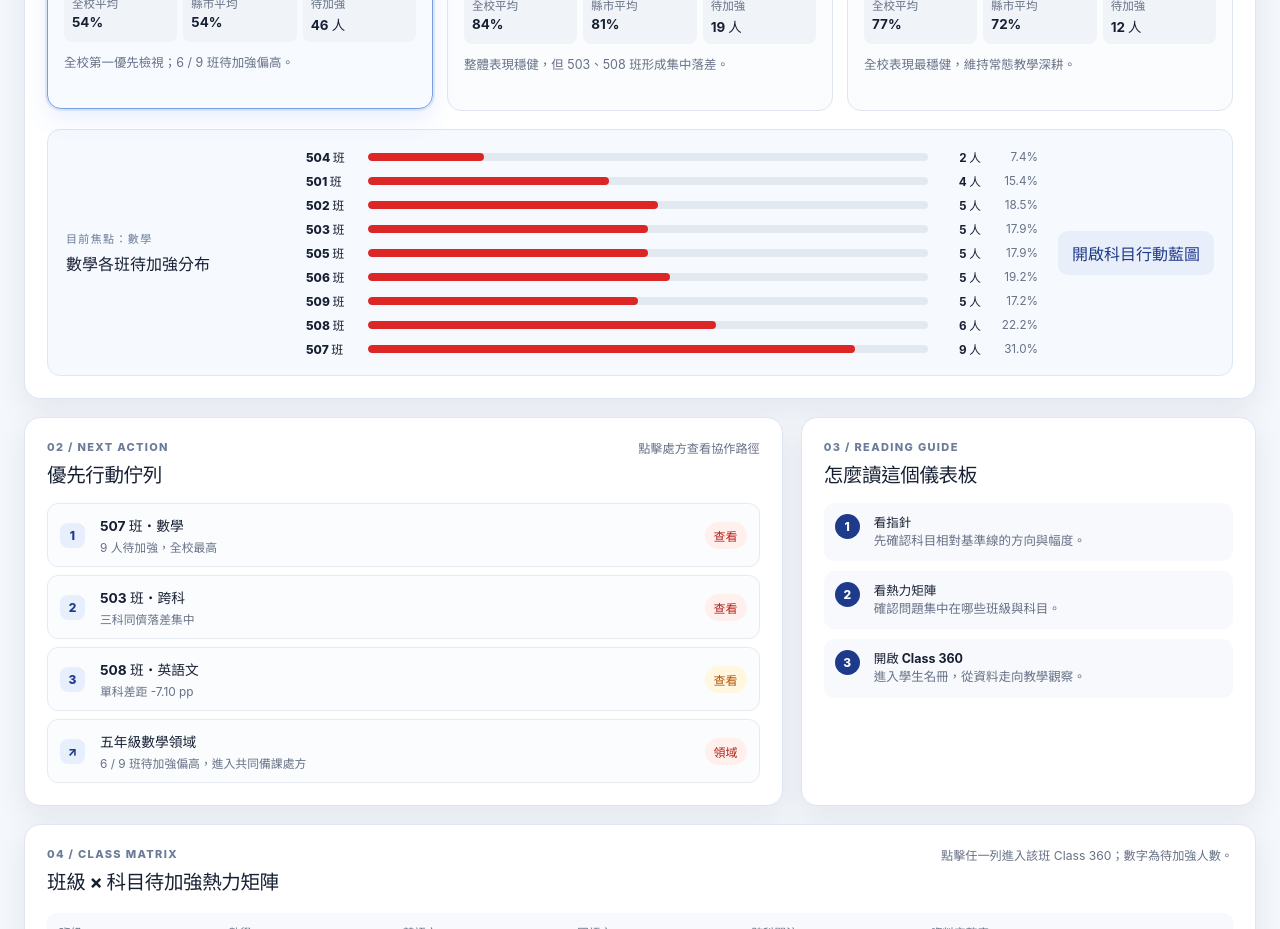
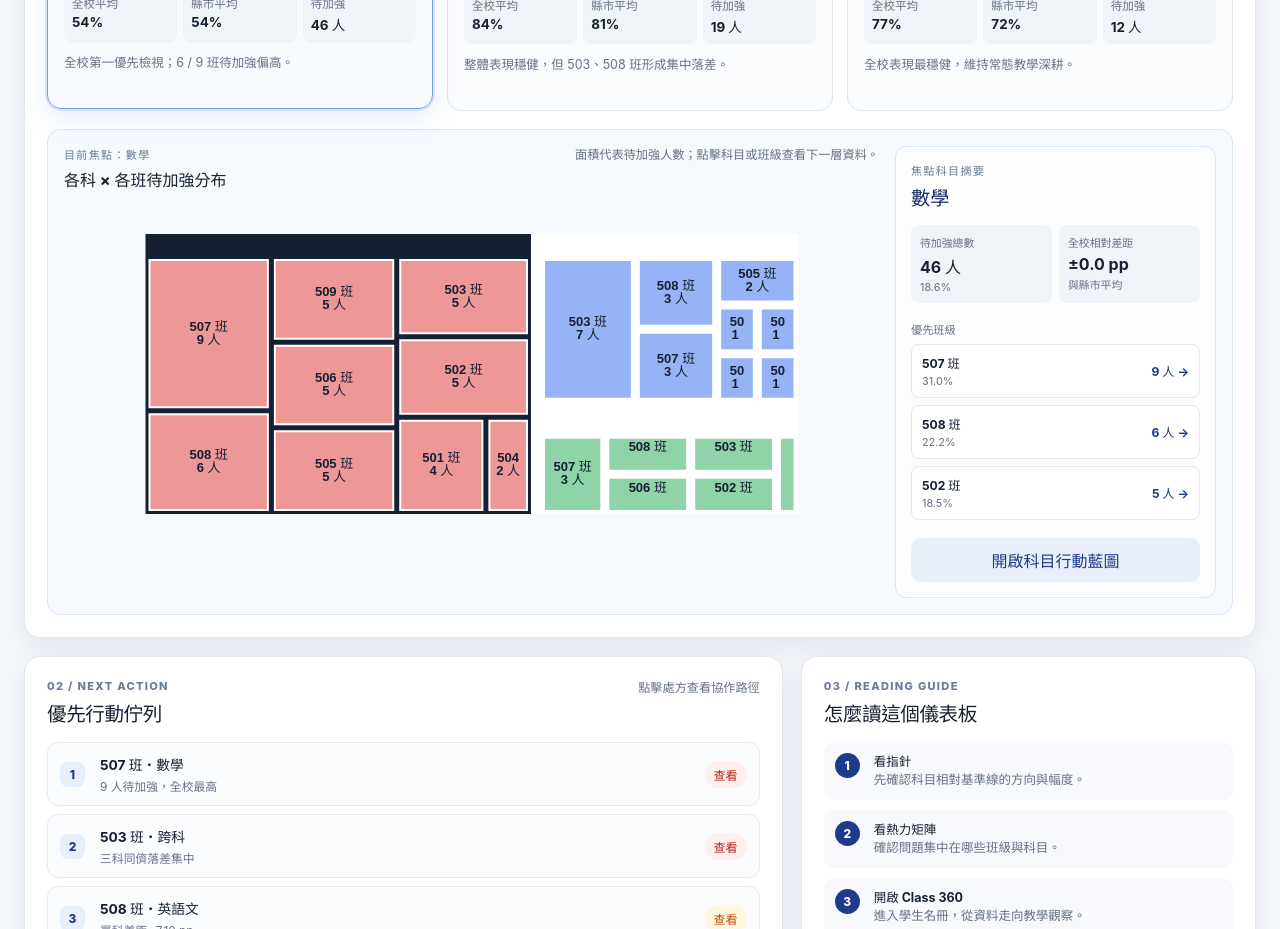
Before and after one commit to SAAA-ntcu/gaotong-dashboard, a Vue app: page /school in a window 1280 px wide. Shown: the part 840-1769 px from the top of the page. Built offline with nearby package versions, Linux system fonts and the light colour scheme.

Commit message:
feat: replace school distribution bars with treemap

```diff
--- /dev/null
+++ b/src/components/SupportTreemap.vue
@@ -0,0 +1,142 @@
+<script setup>
+import * as echarts from 'echarts';
+import { nextTick, onBeforeUnmount, onMounted, ref, watch } from 'vue';
+
+const props = defineProps({
+  subjects: { type: Array, required: true },
+  classIds: { type: Array, required: true },
+  classStats: { type: Object, required: true },
+  selectedSubjectId: { type: String, default: '' }
+});
+
+const emit = defineEmits(['select-class', 'select-subject']);
+const chartElement = ref(null);
+let chart;
+let resizeObserver;
+
+function hexToRgba(hex, alpha) {
+  const value = hex.replace('#', '');
+  const normalized = value.length === 3 ? value.split('').map((part) => part + part).join('') : value;
+  const number = Number.parseInt(normalized, 16);
+  return `rgba(${number >> 16}, ${(number >> 8) & 255}, ${number & 255}, ${alpha})`;
+}
+
+function buildTree() {
+  return props.subjects.map((subject) => {
+    const children = props.classIds.map((classId) => {
+      const stats = props.classStats[classId]?.subjects?.[subject.id];
+      return {
+        name: `${classId} 班`,
+        classId,
+        subjectId: subject.id,
+        value: stats?.supportCount || 0,
+        supportRate: stats?.supportRate || 0,
+        tested: stats?.tested || 0,
+        delta: stats?.delta || 0,
+        itemStyle: {
+          color: hexToRgba(subject.color, 0.48),
+          borderColor: '#ffffff',
+          borderWidth: 2
+        }
+      };
+    });
+
+    return {
+      name: subject.name,
+      subjectId: subject.id,
+      value: children.reduce((sum, child) => sum + child.value, 0),
+      children,
+      itemStyle: {
+        color: subject.color,
+        borderColor: props.selectedSubjectId === subject.id ? '#172033' : '#ffffff',
+        borderWidth: props.selectedSubjectId === subject.id ? 3 : 2
+      }
+    };
+  });
+}
+
+function formatDelta(value) {
+  return `${value > 0 ? '+' : value === 0 ? '±' : ''}${Number(value).toFixed(2)} pp`;
+}
+
+function renderChart() {
+  if (!chartElement.value) return;
+  if (!chart) chart = echarts.init(chartElement.value);
+
+  chart.setOption({
+    animationDuration: 480,
+    animationDurationUpdate: 320,
+    tooltip: {
+      confine: true,
+      backgroundColor: 'rgba(255,255,255,0.98)',
+      borderColor: '#dfe6ef',
+      borderWidth: 1,
+      textStyle: { color: '#172033' },
+      formatter: (params) => {
+        const item = params.data;
+        if (!item?.classId) {
+          return `<strong>${item?.name || ''}</strong><br/>全學年待加強：${item?.value || 0} 人`;
+        }
+        return `<strong>${item.subjectId === 'math' ? '數學' : item.subjectId === 'english' ? '英語文' : '國語文'}・${item.classId} 班</strong>` +
+          `<br/>待加強：${item.value} / ${item.tested} 人 (${Number(item.supportRate).toFixed(1)}%)` +
+          `<br/>同儕差距：${formatDelta(item.delta)}`;
+      }
+    },
+    series: [{
+      type: 'treemap',
+      data: buildTree(),
+      roam: false,
+      nodeClick: false,
+      leafDepth: 2,
+      squareRatio: 1.15,
+      breadcrumb: { show: false },
+      visibleMin: 1,
+      upperLabel: {
+        show: true,
+        height: 25,
+        color: '#ffffff',
+        fontSize: 12,
+        fontWeight: 800,
+        padding: [5, 8]
+      },
+      label: {
+        show: true,
+        color: '#172033',
+        fontSize: 13,
+        fontWeight: 800,
+        formatter: (params) => params.data?.classId ? `${params.data.name}\n${params.data.value} 人` : ''
+      },
+      levels: [
+        { itemStyle: { borderWidth: 0, gapWidth: 10 }, upperLabel: { show: false } },
+        { itemStyle: { gapWidth: 5 }, upperLabel: { show: true } },
+        { itemStyle: { gapWidth: 2 } }
+      ]
+    }]
+  }, true);
+
+  chart.off('click');
+  chart.on('click', (params) => {
+    if (params.data?.classId) emit('select-class', params.data.classId);
+    else if (params.data?.subjectId) emit('select-subject', params.data.subjectId);
+  });
+}
+
+onMounted(async () => {
+  await nextTick();
+  renderChart();
+  resizeObserver = new ResizeObserver(() => chart?.resize());
+  if (chartElement.value) resizeObserver.observe(chartElement.value);
+});
+
+watch(() => [props.classStats, props.selectedSubjectId], renderChart, { deep: true });
+
+onBeforeUnmount(() => {
+  resizeObserver?.disconnect();
+  chart?.dispose();
+  chart = undefined;
+});
+</script>
+
+<template>
+  <div ref="chartElement" class="support-treemap" role="img" aria-label="各科目與班級待加強人數 Treemap" />
+</template>
--- a/src/styles/tokens.css
+++ b/src/styles/tokens.css
@@ -98,16 +98,28 @@ a { color: inherit; }
 .subject-card-stats span { padding: 8px; border-radius: 8px; background: #f0f4f9; }
 .subject-card-stats strong { display: block; margin-top: 3px; color: var(--ink); font-size: 0.84rem; }
 .subject-card p { min-height: 38px; margin: 12px 0 0; color: var(--muted); font-size: 0.78rem; line-height: 1.5; }
-.subject-focus-strip { display: grid; grid-template-columns: 220px minmax(0, 1fr) auto; align-items: center; gap: 20px; margin-top: 18px; padding: 18px; border: 1px solid #dce7f5; border-radius: 13px; background: #f6f9fe; }
-.subject-focus-strip h3 { margin: 5px 0 0; font-size: 1rem; }
-.subject-bars { display: grid; gap: 7px; }
-.class-bar-row { display: grid; grid-template-columns: 54px minmax(80px, 1fr) 45px 49px; align-items: center; gap: 8px; padding: 0; border: 0; color: var(--ink); background: transparent; text-align: left; }
-.class-bar-row:hover .class-bar-label { color: var(--blue); }
-.class-bar-label { font-size: 0.75rem; font-weight: 800; }
-.class-bar-track, .breadth-track { display: block; height: 8px; overflow: hidden; border-radius: 999px; background: #e3e9f1; }
-.class-bar-track span, .breadth-track span { display: block; height: 100%; border-radius: inherit; }
-.class-bar-row strong, .class-bar-row small { text-align: right; font-size: 0.73rem; }
-.class-bar-row small { color: var(--muted); }
+.distribution-layout { display: grid; grid-template-columns: minmax(0, 1.65fr) minmax(250px, 0.65fr); gap: 16px; align-items: stretch; margin-top: 18px; padding: 16px; border: 1px solid #dce7f5; border-radius: 13px; background: #f6f9fe; }
+.distribution-chart-panel { min-width: 0; }
+.distribution-panel-head { display: flex; justify-content: space-between; align-items: flex-start; gap: 14px; margin-bottom: 8px; }
+.distribution-panel-head h3 { margin: 5px 0 0; font-size: 1rem; }
+.support-treemap { width: 100%; height: 350px; min-height: 280px; }
+.distribution-detail { display: flex; min-width: 0; flex-direction: column; padding: 15px; border: 1px solid #dce7f5; border-radius: 11px; background: rgba(255, 255, 255, 0.78); }
+.distribution-detail h3 { margin: 5px 0 14px; color: var(--navy); font-size: 1.2rem; }
+.distribution-stat-grid { display: grid; grid-template-columns: repeat(2, minmax(0, 1fr)); gap: 7px; }
+.distribution-stat-grid > div { padding: 9px; border-radius: 8px; background: #f0f4f9; }
+.distribution-stat-grid span, .distribution-stat-grid strong, .distribution-stat-grid small { display: block; }
+.distribution-stat-grid span { color: var(--muted); font-size: 0.68rem; }
+.distribution-stat-grid strong { margin: 4px 0 2px; color: var(--ink); font-size: 1rem; }
+.distribution-stat-grid small { color: var(--muted); font-size: 0.68rem; }
+.distribution-top-list { display: grid; gap: 7px; margin: 18px 0; }
+.distribution-list-label { color: var(--muted); font-size: 0.7rem; font-weight: 800; }
+.distribution-top-list button { display: flex; justify-content: space-between; align-items: center; gap: 8px; padding: 9px 10px; border: 1px solid #e2e8f0; border-radius: 8px; color: var(--ink); background: #fff; text-align: left; }
+.distribution-top-list button:hover { border-color: #9ab6e7; background: #f7faff; }
+.distribution-top-list button span, .distribution-top-list button strong, .distribution-top-list button small { display: block; }
+.distribution-top-list button strong { font-size: 0.76rem; }
+.distribution-top-list button small { margin-top: 2px; color: var(--muted); font-size: 0.68rem; }
+.distribution-top-list button > b { color: var(--navy-2); font-size: 0.76rem; white-space: nowrap; }
+.distribution-detail .secondary-button { margin-top: auto; text-align: center; }
 
 .decision-grid { display: grid; grid-template-columns: 1.25fr 0.75fr; gap: 18px; }
 .priority-list { display: grid; gap: 8px; }
@@ -230,8 +242,8 @@ a { color: inherit; }
   .header-inner, .app-main { width: min(100% - 32px, 900px); }
   .metric-grid { grid-template-columns: repeat(2, minmax(0, 1fr)); }
   .subject-card-grid, .class-focus-layout, .decision-grid { grid-template-columns: 1fr; }
-  .subject-focus-strip { grid-template-columns: 1fr; }
-  .subject-bars { grid-template-columns: repeat(2, minmax(0, 1fr)); }
+  .distribution-layout { grid-template-columns: 1fr; }
+  .distribution-panel-head { flex-direction: column; }
   .class-focus-content { grid-template-columns: minmax(230px, 0.8fr) 1.2fr; }
 }
 
@@ -248,8 +260,8 @@ a { color: inherit; }
   .section-help { text-align: left; }
   .subject-card-grid { grid-template-columns: 1fr; }
   .subject-card-stats { font-size: 0.68rem; }
-  .subject-bars { grid-template-columns: 1fr; }
-  .class-focus-content { grid-template-columns: 1fr; }
+  .support-treemap { height: 290px; }
+  .distribution-detail { min-height: 270px; }
   .class-tabs { overflow-x: auto; flex-wrap: nowrap; }
   .class-tab { flex: 0 0 auto; }
   .student-state-grid { grid-template-columns: 1fr; }
--- a/src/views/SchoolView.vue
+++ b/src/views/SchoolView.vue
@@ -4,14 +4,13 @@ import { useRouter } from 'vue-router';
 import ActionDrawer from '../components/ActionDrawer.vue';
 import MetricCard from '../components/MetricCard.vue';
 import NeedleGauge from '../components/NeedleGauge.vue';
+import SupportTreemap from '../components/SupportTreemap.vue';
 import {
-  ACTION_PRESETS,
   SUBJECTS,
   classIds,
   getActionPreset,
   getClassStats,
-  getSchoolStats,
-  getSubject
+  getSchoolStats
 } from '../data/dashboard';
 
 const router = useRouter();
@@ -21,8 +20,11 @@ const selectedAction = ref(null);
 
 const subjectCards = computed(() => SUBJECTS.map((subject) => school.subjects[subject.id]));
 const selectedSubject = computed(() => school.subjects[selectedSubjectId.value]);
-const selectedClassStats = computed(() => selectedSubject.value.classStats.slice().sort((a, b) => a.supportCount - b.supportCount));
 const classStats = computed(() => Object.fromEntries(classIds.map((classId) => [classId, getClassStats(classId)])));
+const topSelectedClasses = computed(() => selectedSubject.value.classStats
+  .slice()
+  .sort((a, b) => b.supportCount - a.supportCount)
+  .slice(0, 3));
 
 const priorityItems = computed(() => [
   { key: '507', classId: '507', subjectId: 'math', title: '507 班・數學', reason: `${classStats.value['507'].subjects.math.supportCount} 人待加強，全校最高`, tone: 'danger' },
@@ -124,20 +126,40 @@ function schoolSubjectAction(subjectId) {
         </button>
       </div>
 
-      <div class="subject-focus-strip">
-        <div>
-          <span class="section-kicker">目前焦點：{{ selectedSubject.name }}</span>
-          <h3>{{ selectedSubject.name }}各班待加強分布</h3>
+      <div class="distribution-layout">
+        <div class="distribution-chart-panel">
+          <div class="distribution-panel-head">
+            <div>
+              <span class="section-kicker">目前焦點：{{ selectedSubject.name }}</span>
+              <h3>各科 × 各班待加強分布</h3>
+            </div>
+            <span class="section-help">面積代表待加強人數；點擊科目或班級查看下一層資料。</span>
+          </div>
+          <SupportTreemap
+            :subjects="subjectCards"
+            :class-ids="classIds"
+            :class-stats="classStats"
+            :selected-subject-id="selectedSubjectId"
+            @select-class="openClass"
+            @select-subject="chooseSubject"
+          />
         </div>
-        <div class="subject-bars">
-          <button v-for="item in selectedClassStats" :key="item.classId" type="button" class="class-bar-row" @click="openClass(item.classId)">
-            <span class="class-bar-label">{{ item.classId }} 班</span>
-            <span class="class-bar-track"><span :style="{ width: `${Math.min(item.supportRate * 2.8, 100)}%`, background: selectedSubject.color }"></span></span>
-            <strong>{{ item.supportCount }} 人</strong>
-            <small>{{ formatPercent(item.supportRate) }}</small>
-          </button>
-        </div>
-        <button class="secondary-button" type="button" @click="openAction(schoolSubjectAction(selectedSubjectId))">開啟科目行動藍圖</button>
+        <aside class="distribution-detail">
+          <span class="section-kicker">焦點科目摘要</span>
+          <h3>{{ selectedSubject.name }}</h3>
+          <div class="distribution-stat-grid">
+            <div><span>待加強總數</span><strong>{{ selectedSubject.supportCount }} 人</strong><small>{{ formatPercent(selectedSubject.supportRate) }}</small></div>
+            <div><span>全校相對差距</span><strong>{{ formatDelta(selectedSubject.delta) }}</strong><small>與縣市平均</small></div>
+          </div>
+          <div class="distribution-top-list">
+            <span class="distribution-list-label">優先班級</span>
+            <button v-for="item in topSelectedClasses" :key="item.classId" type="button" @click="openClass(item.classId)">
+              <span><strong>{{ item.classId }} 班</strong><small>{{ formatPercent(item.supportRate) }}</small></span>
+              <b>{{ item.supportCount }} 人 →</b>
+            </button>
+          </div>
+          <button class="secondary-button" type="button" @click="openAction(schoolSubjectAction(selectedSubjectId))">開啟科目行動藍圖</button>
+        </aside>
       </div>
     </section>
 
```
